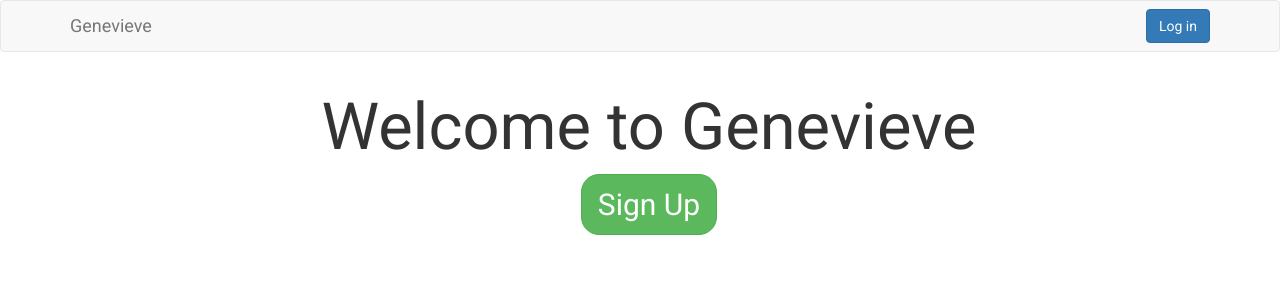
After one commit to OpenHumans/archive-genevieve-201505, a Django app: page / in a window 1280 px wide. The commit adds this page. Shown: the top 300 px of the page. Run offline with Django 3.2, Linux system fonts and the light colour scheme; parts of the project's set-up code (start-up, migrations or seed data) failed here and were passed over; some libraries are stand-ins or nearby versions.

```diff
--- a/genevieve/templates/account/login-modal.html
+++ b/genevieve/templates/account/login-modal.html
@@ -1,34 +1,41 @@
-<div class="modal fade" id="login-modal">
+<div class="modal fade" id="login-modal" tabindex="-1" role="dialog"
+    aria-labelledby="login-modal-label" aria-hidden="true">
+
   <div class="modal-dialog">
+
     <div class="modal-content">
-
       <div class="modal-header">
         <button type="button" class="close" data-dismiss="modal">
-          <span aria-hidden="true">&times;</span>
-          <span class="sr-only">Log in</span>
+          <span aria-hidden="true">&times;</span><span class="sr-only">
+            Close</span>
         </button>
-        <h4 class="modal-title">Log in to Genevieve</h4>
+        <h4 class="modal-title">Genevieve Login</h4>
       </div>
 
       <div class="modal-body">
-        {% include 'account/login-form.html' %}
-        <div class="text-right">
-          <button type="button" class="btn btn-default"
-            data-dismiss="modal">Close</button>
-          <input type="submit" form="login-form" id="login"
-            class="btn btn-primary" value="Log in">
+        <div style="margin:0px 20px;">
+          <form class="form-horizontal" role="form" method="post"
+              action="{% url 'account_login' %}" id="login-form">
+            {% csrf_token %}
+            <div class="form-group">
+              <label for="form.username.label_tag">Username</label>
+              <input type="text" id="id_username" class="form-control" maxlength="254"
+                name="username" placeholder="Enter Username">
+            </div>
+            <div class="form-group">
+              <label for="form.password.label_tag">Password</label>
+              <input type="password" class="form-control" placeholder="Enter Password" id=" id_password" name="password">
+            </div>
+            <button type="submit" class="btn btn-primary">Login</button>
+            <input type="hidden" name="next" value="/" />
+          </form>
         </div>
       </div>
 
       <div class="modal-footer">
-        <div class="text-center small">
-          <a href="{% url 'account_password_reset' %}">Reset&nbsp;password</a>
-          |
-          <a href="#" data-dismiss="modal" data-toggle="modal"
-            data-target="#signup-modal">Create&nbsp;account</a>
-        </div>
+        Want an account? <a href='/accounts/signup/'>Sign up!</a>
       </div>
 
-    </div>
-  </div>
-</div>
+    </div><!-- /.modal-content -->
+  </div><!-- /.modal-dialog -->
+</div><!-- /.modal -->
--- a/genevieve/templates/base.html
+++ b/genevieve/templates/base.html
@@ -1,124 +1,78 @@
 <!DOCTYPE html>
-<html>
-  <head profile="http://www.w3.org/2005/10/profile">
-    <title>{% block head_title %}Genevieve{% endblock %}</title>
+<html lang="en">
+  <head>
+    <meta charset="utf-8">
+    <meta http-equiv="X-UA-Compatible" content="IE=edge">
+    <meta name="viewport" content="width=device-width, initial-scale=1">
+    <title>{% block title %}Genevieve{% endblock %}</title>
 
-    <meta name="viewport" content="width=device-width, initial-scale=1.0">
+    <!-- Bootstrap -->
+    <!-- Latest compiled and minified CSS -->
 
-    <script src="/static/vendor/jquery.js"></script>
-    <script src="/static/vendor/bootstrap.js"></script>
-    <script src="/static/vendor/jquery.cookie.js"></script>
+<link rel="stylesheet" href="//maxcdn.bootstrapcdn.com/bootstrap/3.2.0/css/bootstrap.min.css">
 
-    {# Application JavaScript #}
-    <script src="/static/js/bundle-main.js"></script>
+    <!-- HTML5 Shim and Respond.js IE8 support of HTML5 elements and media queries -->
+    <!-- WARNING: Respond.js doesn't work if you view the page via file:// -->
+    <!--[if lt IE 9]>
+      <script src="https://oss.maxcdn.com/html5shiv/3.7.2/html5shiv.min.js"></script>
+      <script src="https://oss.maxcdn.com/respond/1.4.2/respond.min.js"></script>
+    <![endif]-->
+<link href="http://fonts.googleapis.com/css?family=Roboto" rel="stylesheet" type="text/css">
+<link rel="stylesheet" type="text/css" href="/static/css/main.css">
 
-    {# But some URLs are dynamic, e.g. '/members/username'. #}
-    {% block extra_js %}{% endblock %}
+{% block head %}
+{% endblock %}
 
-    <link rel="stylesheet" type="text/css" href="/static/vendor/bootstrap.css">
-
-    <link href='http://fonts.googleapis.com/css?family=Open+Sans:400,700'
-      rel='stylesheet' type='text/css'>
-    <link href='http://fonts.googleapis.com/css?family=Quando'
-      rel='stylesheet' type='text/css'>
-    <link href='http://fonts.googleapis.com/css?family=Merriweather:400italic,400,700,700italic'
-      rel='stylesheet' type='text/css'>
-
-    <link rel="icon" type="image/png"
-      href="/static/images/open_humans_favicon.png">
-
-    <link rel="stylesheet" type="text/css" href="/static/css/main.css">
   </head>
 
   <body>
-
-    <div style="width:100%; height: 100%; z-index: -1; position:absolute;
-                background-size: cover; background-image:
-                {% block background_image %}{% endblock %};">
-    </div>
-
-    <nav class="navbar navbar-default navbar-fixed-top" role="navigation">
+    <nav class="navbar navbar-default" role="navigation">
       <div class="container">
+        <!-- Brand and toggle get grouped for better mobile display -->
         <div class="navbar-header">
-          <button type="button" class="navbar-toggle" data-toggle="collapse"
-              data-target="#main-navbar-collapse">
+          <button type="button" class="navbar-toggle collapsed" data-toggle="collapse" data-target="#bs-example-navbar-collapse-1">
             <span class="sr-only">Toggle navigation</span>
             <span class="icon-bar"></span>
             <span class="icon-bar"></span>
             <span class="icon-bar"></span>
           </button>
-
-          <a class="navbar-brand" href="/">Open Humans</a>
+          <a class="navbar-brand" href="/">Genevieve</a>
         </div>
 
-        <div class="collapse navbar-collapse" id="main-navbar-collapse">
+        <!-- Collect the nav links, forms, and other content for toggling -->
+        <div class="collapse navbar-collapse" id="bs-example-navbar-collapse-1">
+          {% if user.is_anonymous %}
+          <button class="btn btn-primary navbar-btn navbar-right"
+              data-toggle="modal" data-target="#login-modal">
+            Log in
+          </button>
+          {% else %}
           <ul class="nav navbar-nav navbar-right">
-            <li><a href="/about/">About Us</a></li>
             <li>
-              Member Profiles</li>
-            <li>
-              Activities</li>
-            <li class="divider"></li>
-
-            {% if user.is_authenticated %}
-            <li><a
-              href="{% url 'my-member-dashboard' %}">My Account</a></li>
-            <li style="margin-left:8px;">
-              {# django-user-accounts requires logout to be a POST #}
-              <a href="{% url 'account_logout' %}"
-                onclick="$.post(&quot;{% url 'account_logout' %}&quot;,
-                         function() { location.reload(); });">
-                  Log out
-              </a>
-            </li>
-            {% else %}
-            <li>
-              <a href="#" data-toggle="modal" data-target="#signup-modal">
-		              Create account</a>
+              <a href="{% url 'genomes:reports_list' %}">Genome analyses</a>
             </li>
             <li>
-              <a href="{% url 'account_login' %}"
-                  data-toggle="modal" data-target="#login-modal">
-                Log in
-              </a>
+              <a href="{% url 'file_process:genome_import' %}">Import genome</a>
             </li>
-            {% endif %}
           </ul>
-        </div>
-      </div>
+          {% endif %}
+        </div><!-- /.navbar-collapse -->
+      </div><!-- /.container-fluid -->
     </nav>
 
-    <div class="body-main">
-      {% block body_main %}
-      <div class="container">
-        {% block messages_block %}
-          {% if messages %}
-          <div class="row">
-            {% for message in messages %}
-            <div{% if message.tags %} class="message {{ message.tags }}"{% endif %}>{{ message }}</div>
-            {% endfor %}
-          </ul>
-          {% endif %}
-        {% endblock messages_block %}
-        {% block main %}{% endblock %}
-      </div>
-      {% endblock body_main %}
+    <div id="content">
+      {% block content %}
+      {% endblock %}
     </div>
 
-    <div class="footer">
-      <div class="container">
-        <div class="text-center">
-          About Us |
-          Our Blog |
-          Contact Us |
-          Community Guidelines |
-          Terms of Service
-        </div>
-      </div>
-    </div>
+    <!-- jQuery (necessary for Bootstrap's JavaScript plugins) -->
+    <script src="https://ajax.googleapis.com/ajax/libs/jquery/1.11.1/jquery.min.js"></script>
 
-    {% include 'account/signup-modal.html' %}
-    {% include 'account/login-modal.html' %}
-    {% block extra_modals %}{% endblock %}
+    <!-- Latest compiled and minified JavaScript -->
+    <script src="//maxcdn.bootstrapcdn.com/bootstrap/3.2.0/js/bootstrap.min.js"></script>
+
+  {% block modals %}
+  {% include 'account/login-modal.html' %}
+  {% endblock modals %}
   </body>
 </html>
--- /dev/null
+++ b/genevieve/templates/home.html
@@ -0,0 +1,27 @@
+{% extends "base.html" %}
+
+{% block content %}
+<div class="container">
+  {% block main %}
+  <div class="text-center">
+    <h1> Welcome to Genevieve </h1>
+    {% if user.is_anonymous %}
+    <div id="signup-button">
+      <a href="/account/signup/">
+        <button type="button" class="btn btn-success btn-lg">
+          Sign Up</button>
+      </a>
+    </div>
+    {% else %}
+    <a href="{% url 'genomes:reports_list' %}"><button type="button"
+        class="btn btn-success btn-lg">
+      Go to genome reports</button></a>
+    <a href="{% url 'file_process:genome_import' %}"><button type="button"
+        class="btn btn-success btn-lg">
+      Import a genome</button></a>
+    {% endif %}
+  </div>
+  {% endblock main %}
+</div>
+
+{% endblock %}
--- a/genevieve/urls.py
+++ b/genevieve/urls.py
@@ -5,11 +5,17 @@ from django.contrib import admin
 from django.contrib.auth import views as auth_views
 
 from .views import UserCreateView
+from django.core.urlresolvers import reverse_lazy
+from django.views.generic import TemplateView
 
 admin.autodiscover()
 
 urlpatterns = patterns(
     '',
+
+    #simple pages
+    url(r'^$', TemplateView.as_view(template_name='home.html'),
+        name='home'),
 
     url(r'^admin/', include(admin.site.urls)),
 
```
Also changed, not shown: genevieve/templates/account/signup.html (+40 -23 lines), genevieve/templates/login-modal.html (deleted, +0 -41 lines), genevieve/templates/panel.html (+0 -24 lines), genevieve/templates/signup.html (deleted, +0 -48 lines).
